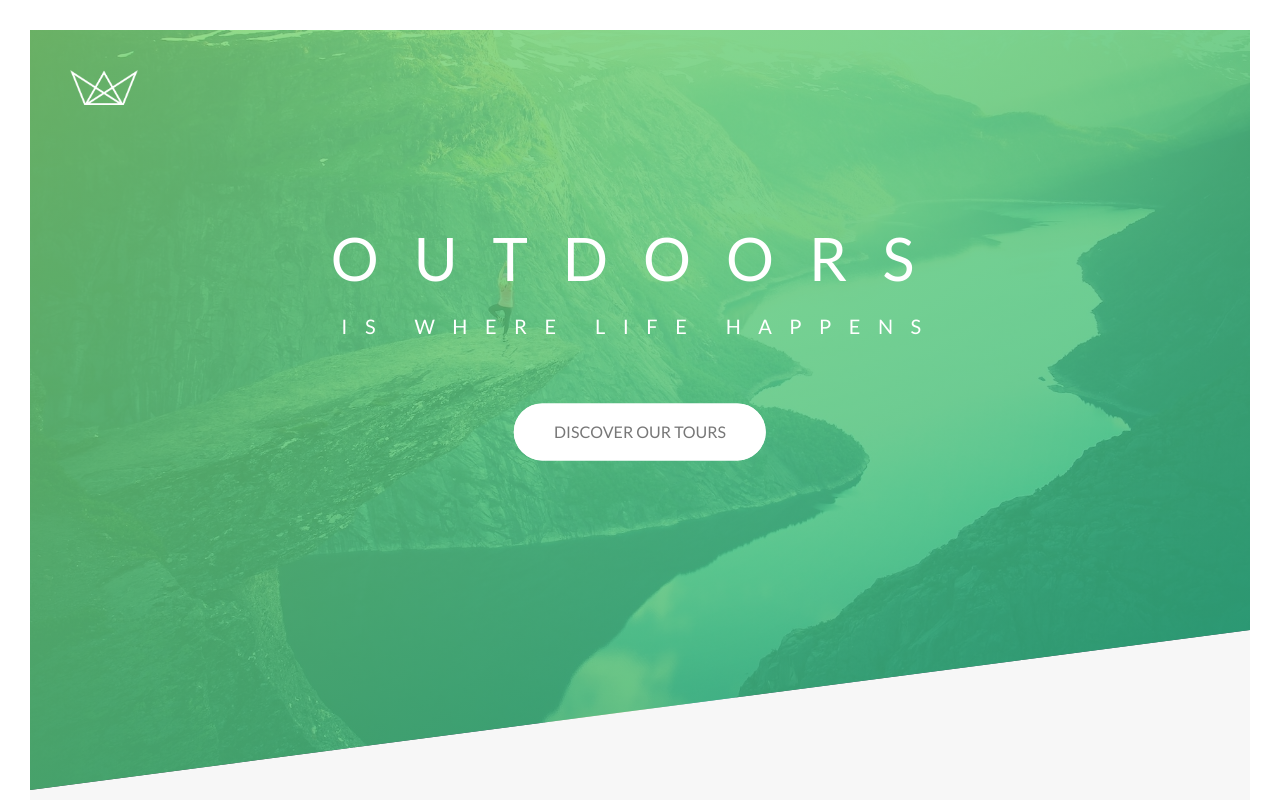
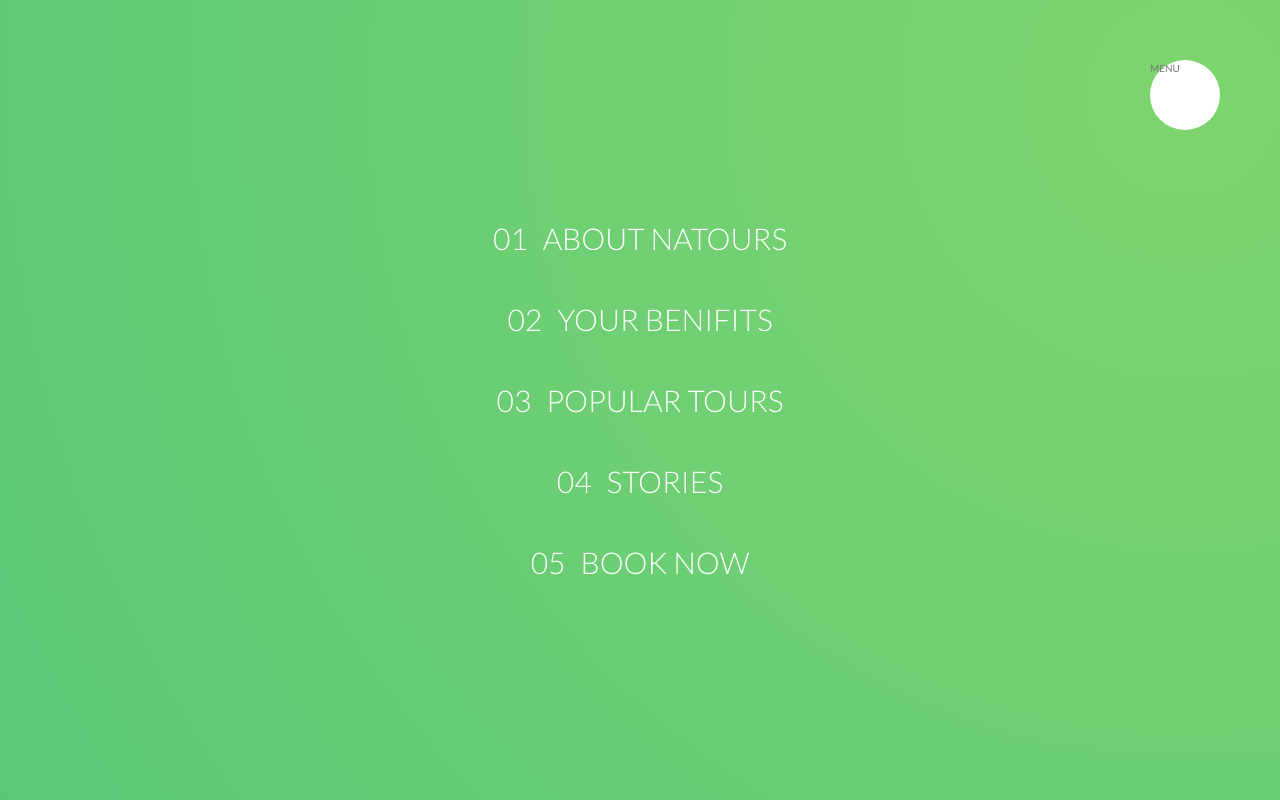
Before and after one commit to gsharma101/Natours, a website: page index.html in a window 1280 px wide. Shown: the top 800 px of the page. Drawn offline with Linux system fonts and the light colour scheme.

Commit message:
Nevigation

```diff
--- a/index.html
+++ b/index.html
@@ -17,6 +17,36 @@
     <title>Natours | Exciting tours for adventurous people</title>
   </head>
   <body>
+    <div class="nevigation">
+      <input type="checkbox" class="nevigation__checkbox" id="navi-toogle" />
+      <label for="navi-toogle" class="nevigation__button">MENU</label>
+      <div class="nevigation__background">&nbsp;</div>
+      <nav class="nevigation__nav">
+        <ul class="nevigation__list">
+          <li class="nevigation__item">
+            <a href="#" class="nevigation__link"
+              ><span>01</span>About Natours</a
+            >
+          </li>
+          <li class="nevigation__item">
+            <a href="#" class="nevigation__link"
+              ><span>02</span>Your benifits</a
+            >
+          </li>
+          <li class="nevigation__item">
+            <a href="#" class="nevigation__link"
+              ><span>03</span>Popular tours</a
+            >
+          </li>
+          <li class="nevigation__item">
+            <a href="#" class="nevigation__link"><span>04</span>Stories</a>
+          </li>
+          <li class="nevigation__item">
+            <a href="#" class="nevigation__link"><span>05</span>Book now</a>
+          </li>
+        </ul>
+      </nav>
+    </div>
     <header class="header">
       <div class="header__logo-box">
         <img src="img/logo-white.png" alt="logo" class="header__logo" />
--- a/sass/abstract/_mixins.scss
+++ b/sass/abstract/_mixins.scss
@@ -1,7 +1,15 @@
 @mixin clearfix {
-    &::after{
-        content: "";
-        display: table;
-        clear: both;
-    }
+  &::after {
+    content: "";
+    display: table;
+    clear: both;
+  }
 }
+
+@mixin centerHorizintalVertical {
+  position: absolute;
+  top: 50%;
+  left: 50%;
+  list-style: none;
+  transform: translate(-50%, -50%);
+}
--- /dev/null
+++ b/sass/layout/_nevigation.scss
@@ -0,0 +1,82 @@
+.nevigation {
+  &__checkbox {
+    display: none;
+  }
+
+  &__button {
+    background-color: $color-white;
+    height: 7rem;
+    width: 7rem;
+    position: fixed;
+    top: 6rem;
+    right: 6rem;
+    border-radius: 50%;
+    z-index: 2000;
+  }
+
+  &__background {
+    height: 6rem;
+    width: 6rem;
+    border-radius: 50%;
+    position: fixed;
+    top: 6.5rem;
+    right: 6.5rem;
+    background-image: radial-gradient(
+      $color-primary-light,
+      $color-primary-dark
+    );
+    z-index: 1000;
+    transform: scale(80);
+  }
+
+  &__nav {
+    height: 100vh;
+    width: 100%;
+    position: fixed;
+    top: 0;
+    right: 0;
+    z-index: 1500;
+  }
+
+  &__list {
+    @include centerHorizintalVertical;
+    text-align: center;
+  }
+
+  &__item {
+    margin: 1rem;
+  }
+
+  &__link {
+    &:link,
+    &:visited {
+      display: inline-block;
+      font-size: 3rem;
+      font-weight: 300;
+      color: $color-white;
+      padding: 1rem 2rem;
+      text-decoration: none;
+      text-transform: uppercase;
+      background-image: linear-gradient(
+        120deg,
+        transparent 0%,
+        transparent 50%,
+        $color-white 50%
+      );
+      background-size: 220%;
+      transition: all 0.4s;
+
+      span {
+        margin-right: 1.5rem;
+        display: inline-block;
+      }
+    }
+
+    &:hover,
+    &:active {
+      background-position: 100%;
+      color: $color-primary;
+      transform: translateX(1rem);
+    }
+  }
+}
--- a/sass/main.scss
+++ b/sass/main.scss
@@ -19,5 +19,6 @@
 @import "layout/header";
 @import "layout/grid";
 @import "layout/footer";
+@import "layout/nevigation";
 //?pages
 @import "pages/home";
```
Also changed, not shown: css/style.css.
